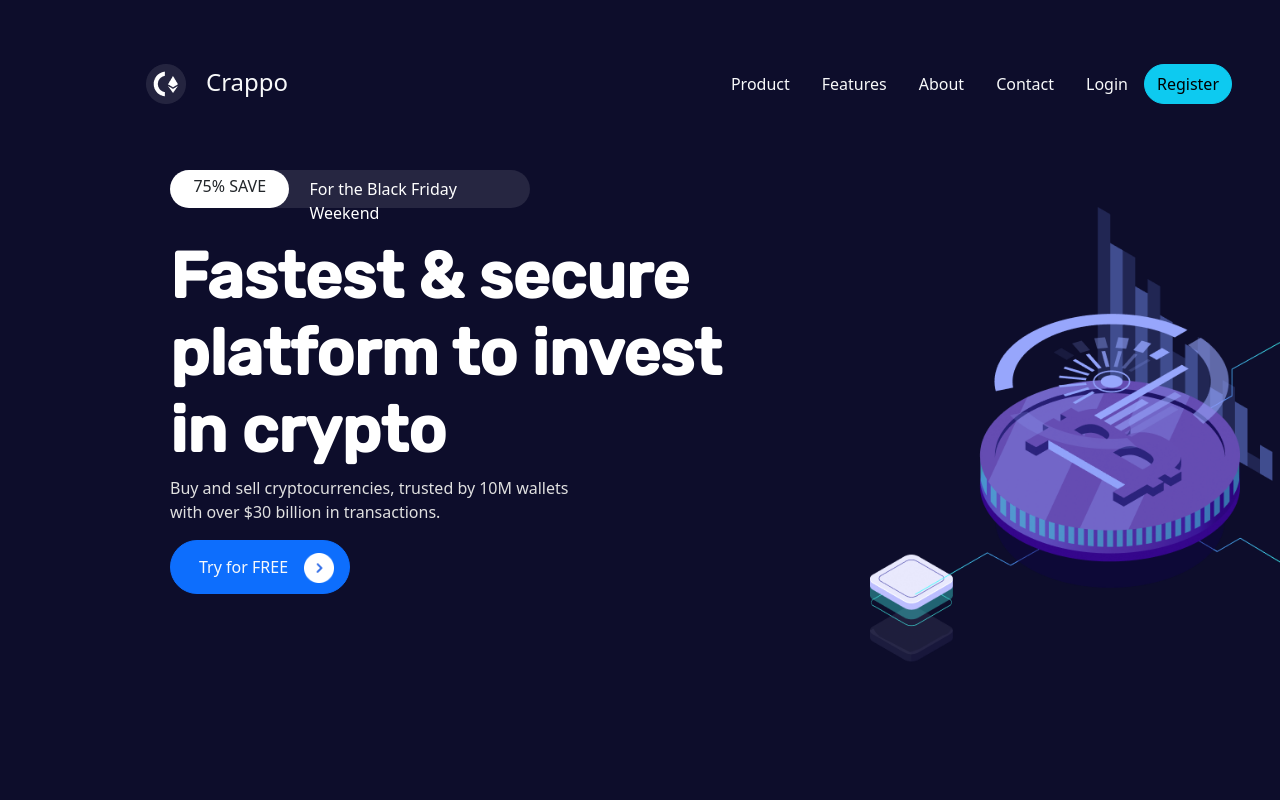
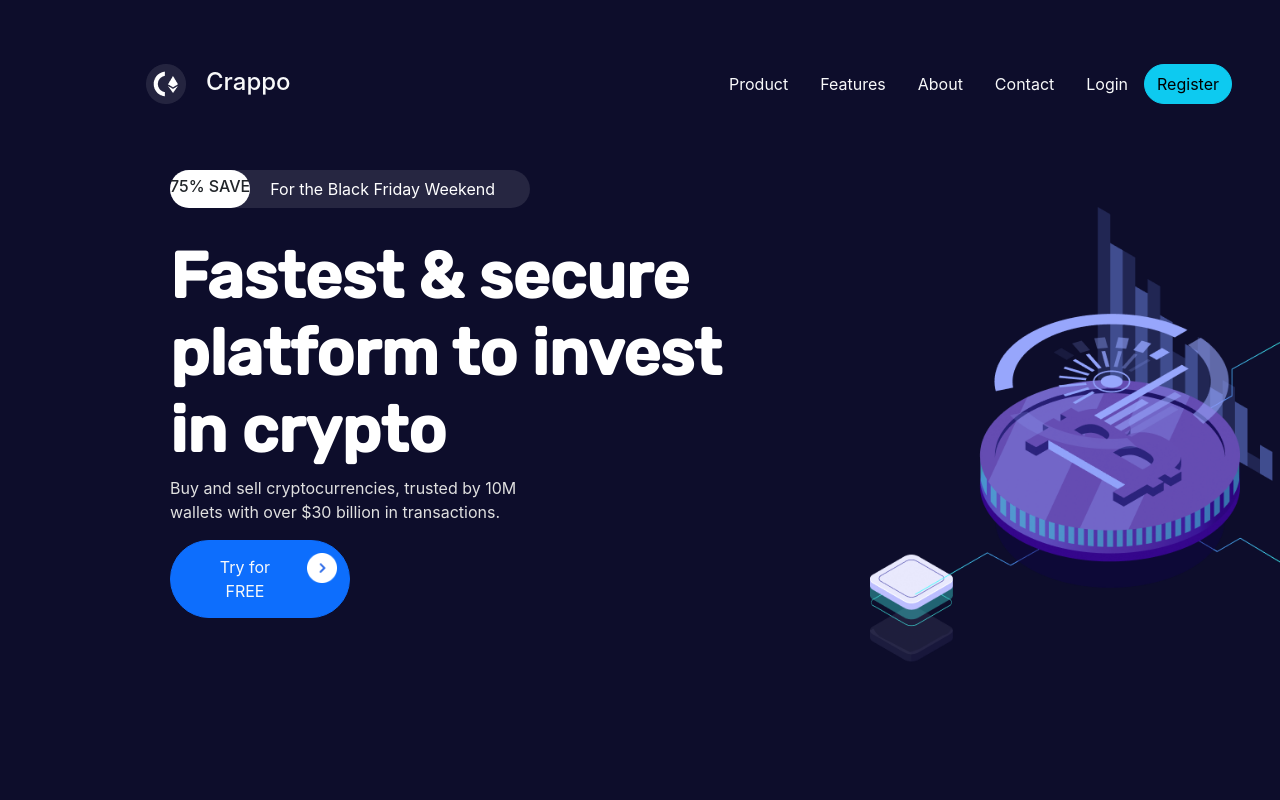
Before and after one commit to LlasCodes/crappo-crypto-website, a plain HTML site: page index.html in a window 1280 px wide. Shown: the top 800 px of the page. Drawn offline with nearby package versions, Linux system fonts and the light colour scheme.

Commit message:
initial commit

```diff
--- a/styles/styles.css
+++ b/styles/styles.css
@@ -2,7 +2,7 @@
 
 body {
 	background-color: #0D0D2B;
-	/*font-family: 'Rubik', sans-serif;*/
+	font-family: 'YourFont', -apple-system, BlinkMacSystemFont, sans-serif;
 }
 input:active {
 	border: none;
@@ -51,14 +51,14 @@ input:active {
 	display: flex;
 	background-color: #FFFFFF1A;
 	/*margin-top: 50px !important;*/
-	width: 360px;
+	max-width: 360px;
 	height: 38px;
 }
 
 .firstpart h5 {
 	background-color: white;
 	font-size: 16px;
-	width: 120px;
+	max-width: 120px;
 	text-align: center;
 	padding: 5px 0px;
 	font-weight: 500px;
```
